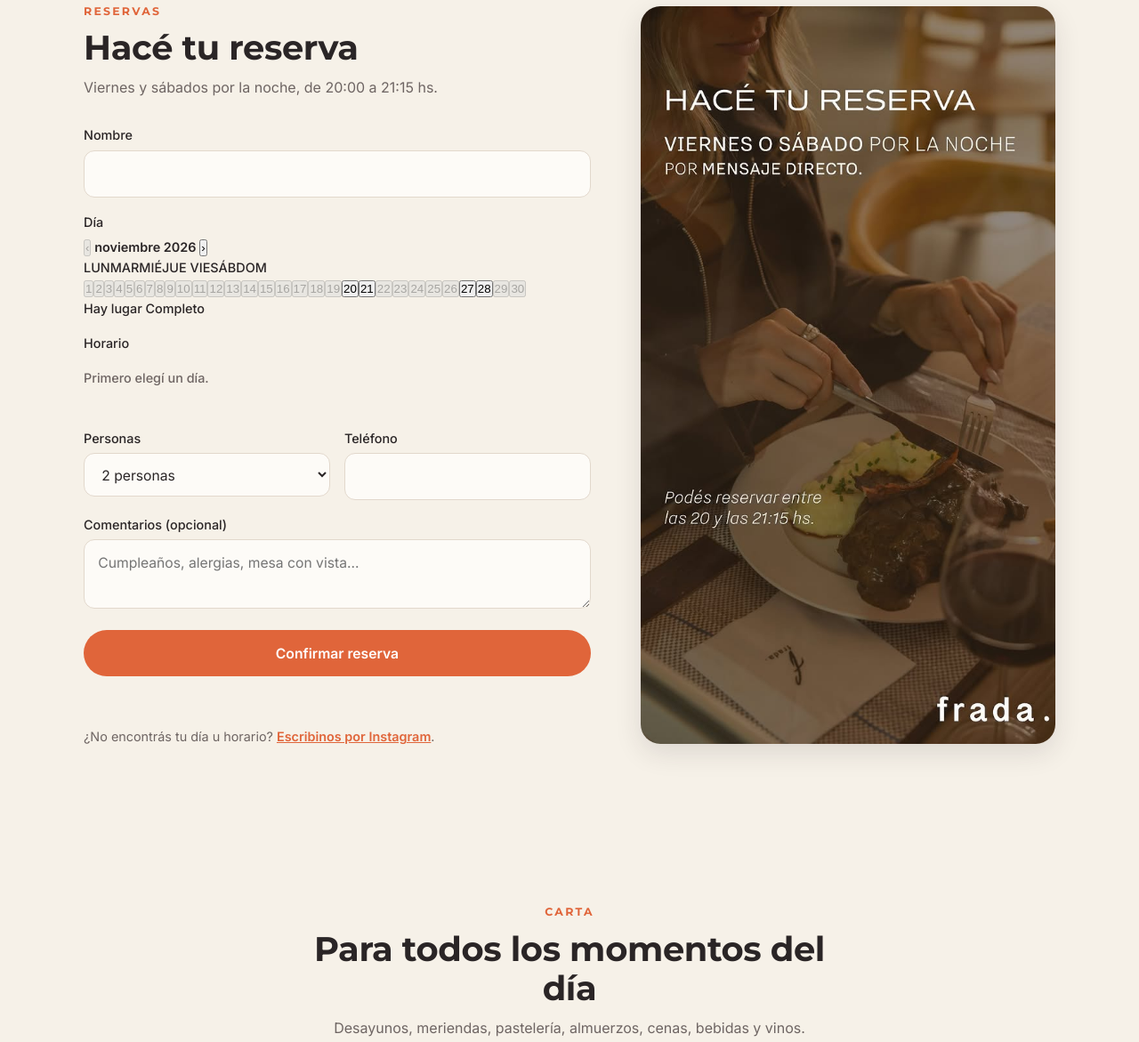
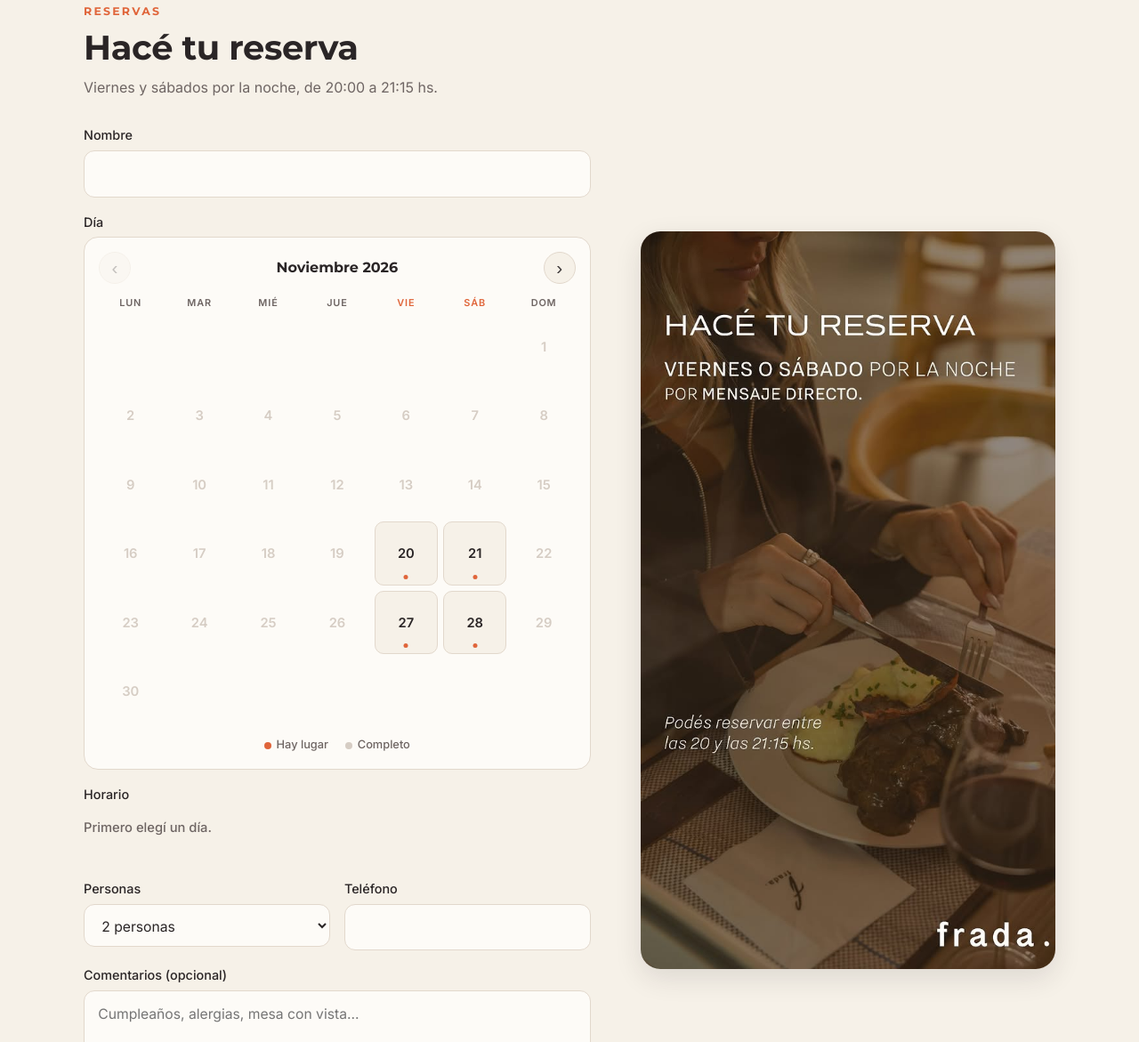
Before and after one commit to maggese/frada., a plain HTML site: page public/index.html in a window 1280 px wide. Shown: the part 914-2085 px from the top of the page at 89% size. Drawn offline with Linux system fonts and the light colour scheme.

Commit message:
Update styles.css

```diff
--- a/public/styles.css
+++ b/public/styles.css
@@ -427,3 +427,133 @@ form { display: flex; flex-direction: column; gap: 1rem; }
   html { scroll-behavior: auto; }
   *, *::before, *::after { transition: none !important; animation: none !important; }
 }
+
+/* ---------- Calendario de reservas ---------- */
+.calendario {
+  background: var(--blanco);
+  border: 1px solid var(--borde);
+  border-radius: 16px;
+  padding: 1rem;
+}
+.calendario-cabecera {
+  display: flex;
+  align-items: center;
+  justify-content: space-between;
+  margin-bottom: 0.8rem;
+}
+.calendario-cabecera strong {
+  font-family: "Montserrat", sans-serif;
+  font-size: 1rem;
+  text-transform: capitalize;
+}
+.cal-nav {
+  width: 36px;
+  height: 36px;
+  border-radius: 50%;
+  border: 1px solid var(--borde);
+  background: var(--crema);
+  color: var(--carbon);
+  font-size: 1.3rem;
+  line-height: 1;
+  cursor: pointer;
+}
+.cal-nav:disabled { opacity: 0.3; cursor: default; }
+
+.calendario-semana,
+.calendario-dias {
+  display: grid;
+  grid-template-columns: repeat(7, 1fr);
+  gap: 6px;
+}
+.calendario-semana span {
+  text-align: center;
+  font-size: 0.68rem;
+  font-weight: 600;
+  letter-spacing: 0.08em;
+  color: var(--texto-suave);
+  padding-bottom: 0.3rem;
+}
+.calendario-semana span.destacado { color: var(--naranja); }
+
+.cal-dia {
+  position: relative;
+  aspect-ratio: 1;
+  border-radius: 10px;
+  border: 1px solid transparent;
+  background: transparent;
+  font-family: "Inter", sans-serif;
+  font-size: 0.92rem;
+  font-weight: 600;
+  color: var(--texto);
+  cursor: pointer;
+  transition: background 0.15s, border-color 0.15s;
+}
+.cal-dia.con-lugar { background: var(--crema); border-color: var(--borde); }
+.cal-dia.con-lugar:hover { border-color: var(--naranja); }
+.cal-dia.con-lugar::after {
+  content: "";
+  position: absolute;
+  bottom: 6px;
+  left: 50%;
+  transform: translateX(-50%);
+  width: 5px;
+  height: 5px;
+  border-radius: 50%;
+  background: var(--naranja);
+}
+.cal-dia.completo { color: #b8b0aa; text-decoration: line-through; cursor: default; }
+.cal-dia.no-disponible { color: #d6cdc4; cursor: default; }
+.cal-dia.seleccionado { background: var(--carbon); border-color: var(--carbon); color: #fff; }
+.cal-dia.seleccionado::after { background: var(--amarillo); }
+
+.calendario-leyenda {
+  display: flex;
+  justify-content: center;
+  gap: 1.2rem;
+  margin-top: 0.9rem;
+  font-size: 0.8rem;
+  color: var(--texto-suave);
+}
+.punto {
+  display: inline-block;
+  width: 8px;
+  height: 8px;
+  border-radius: 50%;
+  margin-right: 0.35rem;
+  vertical-align: middle;
+}
+.punto-libre { background: var(--naranja); }
+.punto-lleno { background: #d6cdc4; }
+
+/* ---------- Horarios ---------- */
+.horarios {
+  display: grid;
+  grid-template-columns: repeat(3, 1fr);
+  gap: 0.6rem;
+}
+.horarios .texto-suave { grid-column: 1 / -1; font-size: 0.92rem; }
+.horario {
+  padding: 0.75rem 0.5rem;
+  border-radius: 999px;
+  border: 1px solid var(--madera);
+  background: var(--blanco);
+  font-family: "Inter", sans-serif;
+  font-size: 0.92rem;
+  font-weight: 600;
+  color: var(--carbon);
+  cursor: pointer;
+  transition: all 0.15s;
+}
+.horario:hover:not(:disabled) { border-color: var(--naranja); color: var(--naranja); }
+.horario.seleccionado { background: var(--naranja); border-color: var(--naranja); color: #fff; }
+.horario:disabled {
+  background: #f1ece5;
+  border-color: var(--borde);
+  color: #b8b0aa;
+  text-decoration: line-through;
+  cursor: default;
+}
+
+@media (max-width: 768px) {
+  .horarios { grid-template-columns: repeat(2, 1fr); }
+}
```
